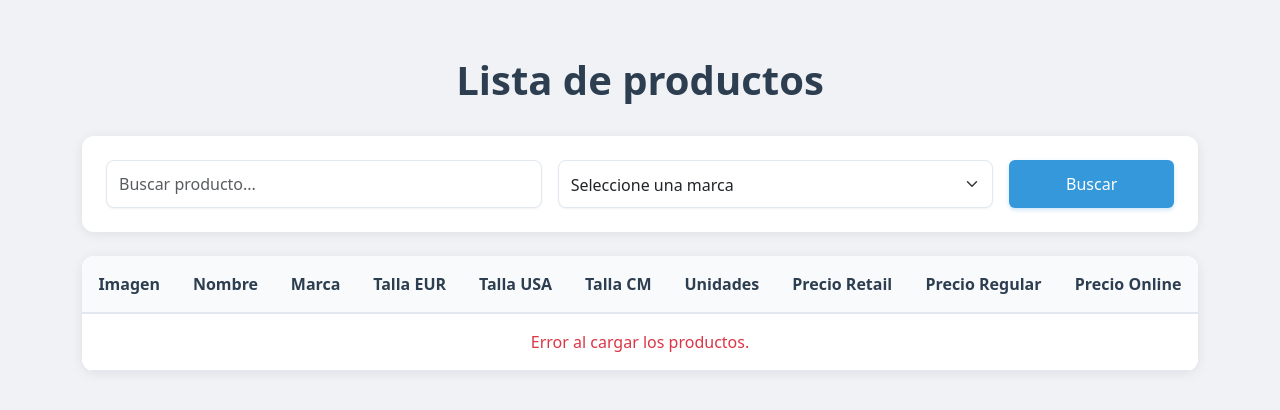
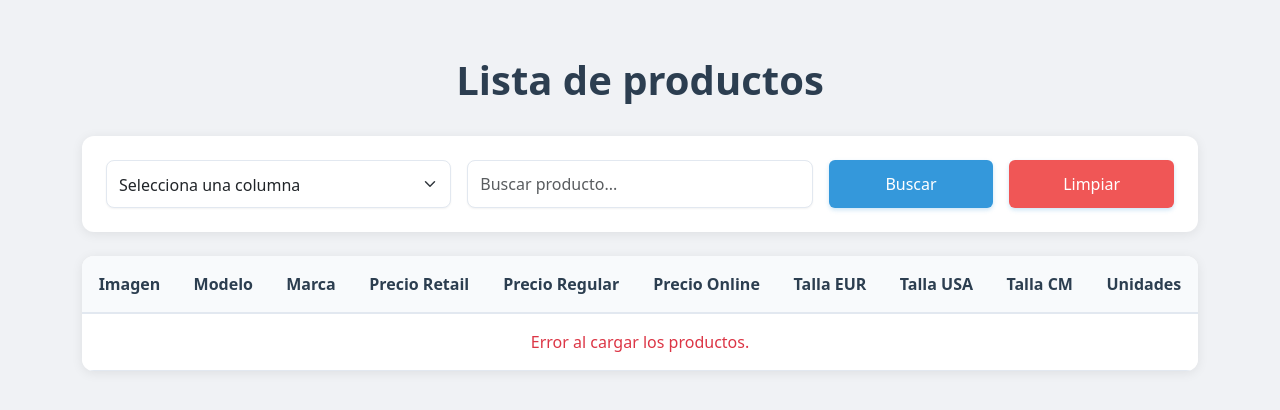
Before and after one commit to fabrizzioper/Sistema_Inventario_Vanels, a Flask app: page /productos/view in a window 1280 px wide. Shown: the top 410 px of the page. Run offline with Flask 3, Linux system fonts and the light colour scheme.

Commit message:
Listado completo

```diff
--- a/app/static/css/listar_productos.css
+++ b/app/static/css/listar_productos.css
@@ -41,6 +41,20 @@
 
 .btn-search:hover {
   background-color: #2980b9;
+  transform: translateY(-1px);
+}
+
+.btn-trash {
+  background-color: #eb1313b6;
+  border: none;
+  height: 48px;
+  font-size: 1rem;
+  font-weight: 500;
+  box-shadow: 0 2px 4px rgba(52, 152, 219, 0.25);
+}
+
+.btn-trash:hover {
+  background-color: #eb1313b6;
   transform: translateY(-1px);
 }
 
--- a/app/static/js/listar_productos.js
+++ b/app/static/js/listar_productos.js
@@ -1,51 +1,129 @@
-
-
 // document.addEventListener("DOMContentLoaded", () => {
 //   const productosList = document.getElementById("productos-list");
+//   const buscarInput = document.querySelector(".search-container input");
+//   const columnaSelect = document.querySelector(".search-container select");
+//   const buscarButton = document.querySelector(".btn-search");
 
+//   let productos = []; // Para almacenar los productos obtenidos
+
+//   // Lista de columnas para llenar dinámicamente el select
+//   const columnas = [
+//     { value: "nombre", label: "Modelo" },
+//     { value: "marca", label: "Marca" },
+//     { value: "precio_retail", label: "Precio Retail" },
+//     { value: "precio_regular", label: "Precio Regular" },
+//     { value: "precio_online", label: "Precio Online" },
+//     { value: "talla_eur", label: "Talla EUR" },
+//     { value: "talla_usa", label: "Talla USA" },
+//     { value: "talla_cm", label: "Talla CM" },
+//     { value: "cantidad", label: "Unidades" },
+//   ];
+
+//   // Llenar dinámicamente el select de columnas
+//   function llenarSelectColumnas() {
+//     columnaSelect.innerHTML = '<option value="">Selecciona una columna</option>';
+//     columnas.forEach((columna) => {
+//       const option = document.createElement("option");
+//       option.value = columna.value;
+//       option.textContent = columna.label;
+//       columnaSelect.appendChild(option);
+//     });
+//   }
+
+//   llenarSelectColumnas();
+
+//   // Función para renderizar productos
+//   function renderProductos(productosFiltrados) {
+//     productosList.innerHTML = ""; // Limpiar la tabla antes de renderizar
+
+//     productosFiltrados.forEach((producto) => {
+//       const mainRow = document.createElement("tr");
+
+//       mainRow.innerHTML = `
+//         <td rowspan="${producto.tallas.length}">
+//           <img
+//             src="${producto.imagen_url}"
+//             alt="${producto.nombre}"
+//             class="product-img img-fluid rounded"
+//             style="max-width: 150px; height: auto;"
+//           />
+//         </td>
+//         <td rowspan="${producto.tallas.length}">${producto.nombre}</td>
+//         <td rowspan="${producto.tallas.length}">${producto.marca}</td>
+//         <td rowspan="${producto.tallas.length}">${producto.precios.retail ? `S/${producto.precios.retail}` : "N/A"}</td>
+//         <td rowspan="${producto.tallas.length}">${producto.precios.regular ? `S/${producto.precios.regular}` : "N/A"}</td>
+//         <td rowspan="${producto.tallas.length}">${producto.precios.online ? `S/${producto.precios.online}` : "N/A"}</td>
+//       `;
+
+//       const firstSize = producto.tallas[0];
+//       mainRow.innerHTML += `
+//         <td>${firstSize.talla_eur || "N/A"}</td>
+//         <td>${firstSize.talla_usa || "N/A"}</td>
+//         <td>${firstSize.talla_cm || "N/A"}</td>
+//         <td>${firstSize.cantidad || "N/A"}</td>
+//       `;
+
+//       productosList.appendChild(mainRow);
+
+//       for (let i = 1; i < producto.tallas.length; i++) {
+//         const talla = producto.tallas[i];
+//         const sizeRow = document.createElement("tr");
+
+//         sizeRow.innerHTML = `
+//           <td>${talla.talla_eur || "N/A"}</td>
+//           <td>${talla.talla_usa || "N/A"}</td>
+//           <td>${talla.talla_cm || "N/A"}</td>
+//           <td>${talla.cantidad || "N/A"}</td>
+//         `;
+
+//         productosList.appendChild(sizeRow);
+//       }
+//     });
+//   }
+
+//   // Función para filtrar productos
+//   function filtrarProductos() {
+//     const columna = columnaSelect.value;
+//     const query = buscarInput.value.toLowerCase();
+
+//     if (!columna || !query) {
+//       renderProductos(productos); // Si no hay filtro, mostrar todo
+//       return;
+//     }
+
+//     const productosFiltrados = productos.filter((producto) => {
+//       if (columna === "marca") {
+//         return producto.marca.toLowerCase().includes(query);
+//       } else if (columna === "nombre") {
+//         return producto.nombre.toLowerCase().includes(query);
+//       } else if (columna.startsWith("precio_")) {
+//         return producto.precios[columna.replace("precio_", "")]?.toString().includes(query);
+//       } else if (columna.startsWith("talla_")) {
+//         return producto.tallas.some((talla) =>
+//           talla[columna.replace("talla_", "")]?.toString().includes(query)
+//         );
+//       } else if (columna === "cantidad") {
+//         return producto.tallas.some((talla) =>
+//           talla.cantidad?.toString().includes(query)
+//         );
+//       }
+//       return false;
+//     });
+
+//     renderProductos(productosFiltrados);
+//   }
+
+//   // Obtener productos desde la API
 //   fetch("/productos/")
 //     .then((response) => response.json())
 //     .then((data) => {
 //       if (data.success) {
-//         data.productos.forEach((producto) => {
-//           const row = document.createElement("tr");
-
-//           // Parse size information
-//           const sizeInfo = parseSizeInfo(producto.tallas[0]); // Assuming first talla contains full info
-
-//           // Format prices
-//           const retailPrice = producto.precios.retail ? `$${producto.precios.retail}` : 'N/A';
-//           const regularPrice = producto.precios.regular ? `$${producto.precios.regular}` : 'N/A';
-//           const onlinePrice = producto.precios.online ? `$${producto.precios.online}` : 'N/A';
-
-//           row.innerHTML = `
-//             <td>
-//               <img
-//                 src="${producto.imagen_url}"
-//                 alt="${producto.nombre}"
-//                 class="product-img img-fluid rounded"
-//                 style="max-width: 150px; height: auto;"
-//               />
-//             </td>
-//             <td>${producto.nombre}</td>
-//             <td>${producto.marca}</td>
-//             <td>${sizeInfo.eurSize || 'N/A'}</td>
-//             <td>${sizeInfo.usaSize || 'N/A'}</td>
-//             <td>${sizeInfo.cmSize || 'N/A'}</td>
-//             <td>${sizeInfo.units || 'N/A'}</td>
-//             <td>
-//               <div>Retail: ${retailPrice}</div>
-//               <div>Regular: ${regularPrice}</div>
-//               <div>Online: ${onlinePrice}</div>
-//             </td>
-//           `;
-
-//           productosList.appendChild(row);
-//         });
+//         productos = data.productos; // Guardar productos en memoria
+//         renderProductos(productos); // Renderizar todos los productos al inicio
 //       } else {
 //         productosList.innerHTML = `
 //           <tr>
-//             <td colspan="8" class="text-center text-danger">
+//             <td colspan="10" class="text-center text-danger">
 //               Error al cargar los productos.
 //             </td>
 //           </tr>
@@ -56,64 +134,61 @@
 //       console.error("Error al obtener los productos:", error);
 //       productosList.innerHTML = `
 //         <tr>
-//           <td colspan="8" class="text-center text-danger">
+//           <td colspan="10" class="text-center text-danger">
 //             No se pudieron cargar los productos.
 //           </td>
 //         </tr>
 //       `;
 //     });
+
+//   // Evento para el botón de búsqueda
+//   buscarButton.addEventListener("click", filtrarProductos);
 // });
-
-// // Helper function to parse size information from the talla string
-// function parseSizeInfo(tallaString) {
-//   // Example format: "38.5 (EUR), 8Y (USA), 24.7 cm - 4 unidades"
-//   const result = {
-//     eurSize: null,
-//     usaSize: null,
-//     cmSize: null,
-//     units: null
-//   };
-
-//   try {
-//     // Extract EUR size
-//     const eurMatch = tallaString.match(/(\d+\.?\d*)\s*\(EUR\)/);
-//     if (eurMatch) result.eurSize = eurMatch[1];
-
-//     // Extract USA size
-//     const usaMatch = tallaString.match(/(\d+\.?\d*\w*)\s*\(USA\)/);
-//     if (usaMatch) result.usaSize = usaMatch[1];
-
-//     // Extract CM size
-//     const cmMatch = tallaString.match(/(\d+\.?\d*)\s*cm/);
-//     if (cmMatch) result.cmSize = cmMatch[1];
-
-//     // Extract units
-//     const unitsMatch = tallaString.match(/(\d+)\s*unidades/);
-//     if (unitsMatch) result.units = unitsMatch[1];
-//   } catch (error) {
-//     console.error("Error parsing size information:", error);
-//   }
-
-//   return result;
-// }
-
-
 
 document.addEventListener("DOMContentLoaded", () => {
   const productosList = document.getElementById("productos-list");
+  const buscarInput = document.querySelector(".search-container input");
+  const columnaSelect = document.querySelector(".search-container select");
+  const buscarButton = document.querySelector(".btn-search");
+  const limpiarButton = document.getElementById("limpiar-btn"); // Botón de limpiar
 
-  fetch("/productos/")
-    .then((response) => response.json())
-    .then((data) => {
-      if (data.success) {
-        data.productos.forEach((producto) => {
-          const row = document.createElement("tr");
+  let productos = []; // Para almacenar los productos obtenidos
 
-          // Parse size information
-          const sizeInfo = parseSizeInfo(producto.tallas[0]); // Assuming first talla contains full info
+  // Lista de columnas para llenar dinámicamente el select
+  const columnas = [
+    { value: "nombre", label: "Modelo" },
+    { value: "marca", label: "Marca" },
+    { value: "precio_retail", label: "Precio Retail" },
+    { value: "precio_regular", label: "Precio Regular" },
+    { value: "precio_online", label: "Precio Online" },
+    { value: "talla_eur", label: "Talla EUR" },
+    { value: "talla_usa", label: "Talla USA" },
+    { value: "talla_cm", label: "Talla CM" },
+    { value: "cantidad", label: "Unidades" },
+  ];
 
-          row.innerHTML = `
-            <td>
+  // Llenar dinámicamente el select de columnas
+  function llenarSelectColumnas() {
+    columnaSelect.innerHTML = '<option value="">Selecciona una columna</option>';
+    columnas.forEach((columna) => {
+      const option = document.createElement("option");
+      option.value = columna.value;
+      option.textContent = columna.label;
+      columnaSelect.appendChild(option);
+    });
+  }
+
+  llenarSelectColumnas();
+
+  // Función para renderizar productos
+  function renderProductos(productosFiltrados) {
+    productosList.innerHTML = ""; // Limpiar la tabla antes de renderizar
+
+    productosFiltrados.forEach((producto) => {
+      const mainRow = document.createElement("tr");
+
+      mainRow.innerHTML = `
+        <td rowspan="${producto.tallas.length}">
           <img
             src="${producto.imagen_url}"
             alt="${producto.nombre}"
@@ -121,19 +196,85 @@
             style="max-width: 150px; height: auto;"
           />
         </td>
-            <td>${producto.nombre}</td>
-            <td>${producto.marca}</td>
-            <td>${sizeInfo.eurSize || 'N/A'}</td>
-            <td>${sizeInfo.usaSize || 'N/A'}</td>
-            <td>${sizeInfo.cmSize || 'N/A'}</td>
-            <td>${sizeInfo.units || 'N/A'}</td>
-            <td>${producto.precios.retail ? `S/${producto.precios.retail}` : 'N/A'}</td>
-            <td>${producto.precios.regular ? `S/${producto.precios.regular}` : 'N/A'}</td>
-            <td>${producto.precios.online ? `S/${producto.precios.online}` : 'N/A'}</td>
+        <td rowspan="${producto.tallas.length}">${producto.nombre}</td>
+        <td rowspan="${producto.tallas.length}">${producto.marca}</td>
+        <td rowspan="${producto.tallas.length}">${producto.precios.retail ? `S/${producto.precios.retail}` : "N/A"}</td>
+        <td rowspan="${producto.tallas.length}">${producto.precios.regular ? `S/${producto.precios.regular}` : "N/A"}</td>
+        <td rowspan="${producto.tallas.length}">${producto.precios.online ? `S/${producto.precios.online}` : "N/A"}</td>
       `;
 
-          productosList.appendChild(row);
+      const firstSize = producto.tallas[0];
+      mainRow.innerHTML += `
+        <td>${firstSize.talla_eur || "N/A"}</td>
+        <td>${firstSize.talla_usa || "N/A"}</td>
+        <td>${firstSize.talla_cm || "N/A"}</td>
+        <td>${firstSize.cantidad || "N/A"}</td>
+      `;
+
+      productosList.appendChild(mainRow);
+
+      for (let i = 1; i < producto.tallas.length; i++) {
+        const talla = producto.tallas[i];
+        const sizeRow = document.createElement("tr");
+
+        sizeRow.innerHTML = `
+          <td>${talla.talla_eur || "N/A"}</td>
+          <td>${talla.talla_usa || "N/A"}</td>
+          <td>${talla.talla_cm || "N/A"}</td>
+          <td>${talla.cantidad || "N/A"}</td>
+        `;
+
+        productosList.appendChild(sizeRow);
+      }
     });
+  }
+
+  // Función para filtrar productos
+  function filtrarProductos() {
+    const columna = columnaSelect.value;
+    const query = buscarInput.value.toLowerCase();
+
+    if (!columna || !query) {
+      renderProductos(productos); // Si no hay filtro, mostrar todo
+      return;
+    }
+
+    const productosFiltrados = productos.filter((producto) => {
+      if (columna === "marca") {
+        return producto.marca.toLowerCase().includes(query);
+      } else if (columna === "nombre") {
+        return producto.nombre.toLowerCase().includes(query);
+      } else if (columna.startsWith("precio_")) {
+        return producto.precios[columna.replace("precio_", "")]?.toString().includes(query);
+      } else if (columna.startsWith("talla_")) {
+        return producto.tallas.some((talla) =>
+          talla[columna.replace("talla_", "")]?.toString().includes(query)
+        );
+      } else if (columna === "cantidad") {
+        return producto.tallas.some((talla) =>
+          talla.cantidad?.toString().includes(query)
+        );
+      }
+      return false;
+    });
+
+    renderProductos(productosFiltrados);
+  }
+
+  // Función para limpiar los filtros
+  function limpiarFiltros() {
+    buscarInput.value = "";
+    columnaSelect.value = "";
+    renderProductos(productos); // Mostrar todos los productos
+  }
+
+  // Obtener productos desde la API
+  fetch("/productos/")
+    .then((response) => response.json())
+    .then((data) => {
+      if (data.success) {
+        productos = data.productos; // Guardar productos en memoria
+        renderProductos(productos); // Renderizar todos los productos al inicio
       } else {
         productosList.innerHTML = `
           <tr>
@@ -154,36 +295,10 @@
         </tr>
       `;
     });
+
+  // Evento para el botón de búsqueda
+  buscarButton.addEventListener("click", filtrarProductos);
+
+  // Evento para el botón de limpiar
+  limpiarButton.addEventListener("click", limpiarFiltros);
 });
-
-// Helper function to parse size information from the talla string
-function parseSizeInfo(tallaString) {
-  const result = {
-    eurSize: null,
-    usaSize: null,
-    cmSize: null,
-    units: null
-  };
-
-  try {
-    // Extract EUR size
-    const eurMatch = tallaString.match(/(\d+\.?\d*)\s*\(EUR\)/);
-    if (eurMatch) result.eurSize = eurMatch[1];
-
-    // Extract USA size
-    const usaMatch = tallaString.match(/(\d+\.?\d*\w*)\s*\(USA\)/);
-    if (usaMatch) result.usaSize = usaMatch[1];
-
-    // Extract CM size
-    const cmMatch = tallaString.match(/(\d+\.?\d*)\s*cm/);
-    if (cmMatch) result.cmSize = cmMatch[1];
-
-    // Extract units
-    const unitsMatch = tallaString.match(/(\d+)\s*unidades/);
-    if (unitsMatch) result.units = unitsMatch[1];
-  } catch (error) {
-    console.error("Error parsing size information:", error);
-  }
-
-  return result;
-}
--- a/app/templates/listar_productos.html
+++ b/app/templates/listar_productos.html
@@ -19,24 +19,34 @@
       <!-- Search Section -->
       <div class="search-container">
         <div class="row g-3">
-          <div class="col-12 col-md-5">
+          <div class="col-12 col-md-4">
+            <select id="columna-select" class="form-select">
+              <option value="">Selecciona una columna</option>
+            </select>
+          </div>
+          <div class="col-12 col-md-4">
             <input
               type="text"
               class="form-control"
               placeholder="Buscar producto..."
             />
           </div>
-          <div class="col-12 col-md-5">
-            <select class="form-select">
-              <option value="">Seleccione una marca</option>
-              <option value="1">Nike</option>
-              <option value="2">Adidas</option>
-              <option value="3">Puma</option>
-            </select>
+          <div class="col-12 col-md-2">
+            <button
+              id="buscar-btn"
+              type="submit"
+              class="btn btn-search btn-primary w-100"
+            >
+              Buscar
+            </button>
           </div>
           <div class="col-12 col-md-2">
-            <button type="submit" class="btn btn-search btn-primary w-100">
-              Buscar
+            <button
+              id="limpiar-btn"
+              type="button"
+              class="btn btn-trash btn-secondary w-100"
+            >
+              Limpiar
             </button>
           </div>
         </div>
@@ -47,15 +57,15 @@
             <thead class="bg-light">
               <tr style="text-align: center">
                 <th scope="col">Imagen</th>
-                <th scope="col">Nombre</th>
+                <th scope="col">Modelo</th>
                 <th scope="col">Marca</th>
+                <th scope="col">Precio Retail</th>
+                <th scope="col">Precio Regular</th>
+                <th scope="col">Precio Online</th>
                 <th scope="col">Talla EUR</th>
                 <th scope="col">Talla USA</th>
                 <th scope="col">Talla CM</th>
                 <th scope="col">Unidades</th>
-                <th scope="col">Precio Retail</th>
-                <th scope="col">Precio Regular</th>
-                <th scope="col">Precio Online</th>
               </tr>
             </thead>
             <tbody id="productos-list" style="text-align: center">
```
Also changed, not shown: app/services/productos.py (+24 -3 lines). Lines whose indentation alone changed are shown as unchanged.
